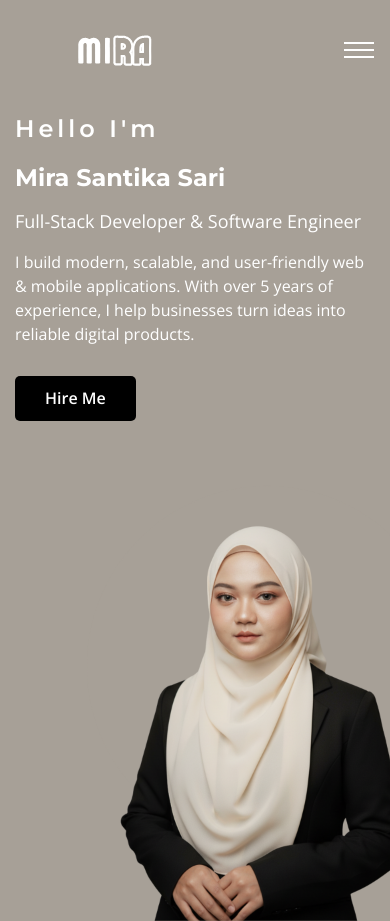
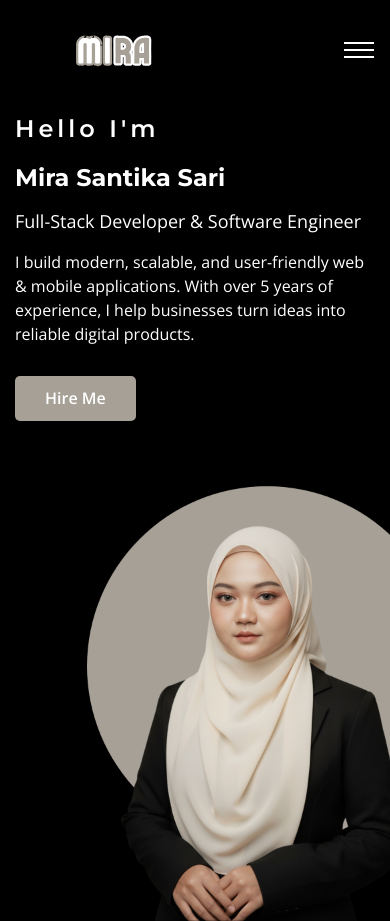
Before and after one commit to mirasantikasari/portofolio, a plain HTML site: page index.html in a window 390 px wide. Shown: the top 921 px of the page. Drawn offline with nearby package versions, Linux system fonts and the light colour scheme.

Commit message:
Responsive

```diff
--- a/assets/css/style.css
+++ b/assets/css/style.css
@@ -1834,3 +1834,21 @@ p {
 }
 
 /*# sourceMappingURL=style.css.map */
+
+@media (max-width: 991px) {
+    .header_navbar {
+        background-color: #000000;
+    }
+
+    .bg-mobile {
+        background-color: #000000 !important;
+    }
+
+    .main-btn {
+        background-color: #a7a097 !important;
+    }
+
+    .header_hero {
+        background-color: #000000;
+    }
+}
--- a/index.html
+++ b/index.html
@@ -72,7 +72,7 @@
                                 <span class="toggler-icon"></span>
                             </button>
 
-                            <div class="collapse navbar-collapse sub-menu-bar" id="navbarSupportedContent">
+                            <div class="collapse navbar-collapse sub-menu-bar bg-mobile" id="navbarSupportedContent">
                                 <ul id="nav" class="navbar-nav ml-auto">
                                     <li class="nav-item active">
                                         <a class="page-scroll" href="#home">Home <span></span></a>
@@ -105,7 +105,7 @@
                 <li><a href="https://www.linkedin.com/in/mira-santika-sari" target="_blank"><i class="lni lni-linkedin-original"></i></a></li>
             </ul>
             <div class="container">
-                <div class="row align-items-center justify-content-center justify-content-lg-between">
+                <div class="row align-items-center justify-content-center justify-content-lg-between bg-mobile">
                     <div class="col-lg-6">
                         <div class="header_hero_content mt-45">
                             <h5 class="header_sub_title wow fadeInUp" data-wow-duration="1.3s" data-wow-delay="0.2s">Hello I'm</h5>
```
